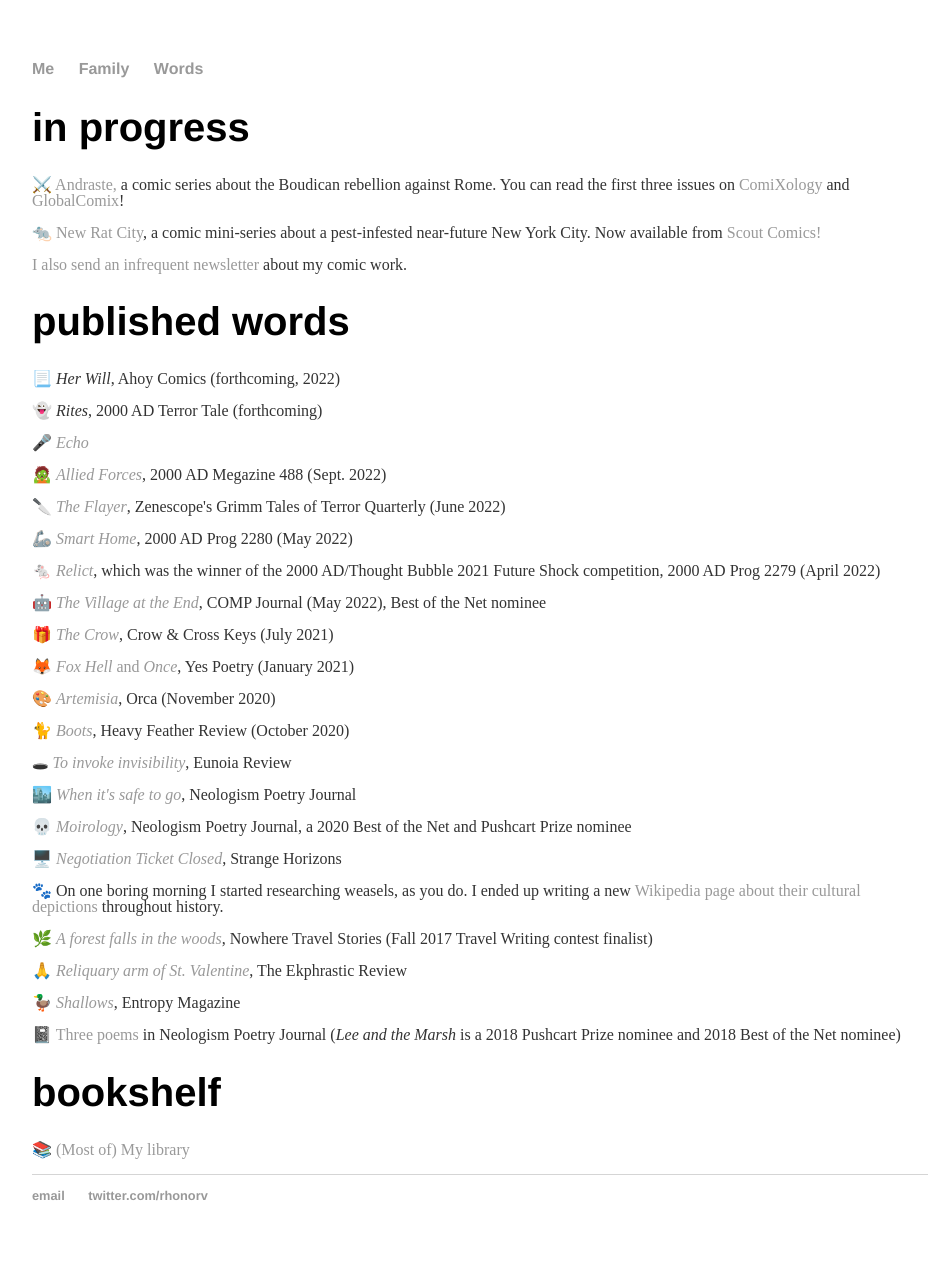
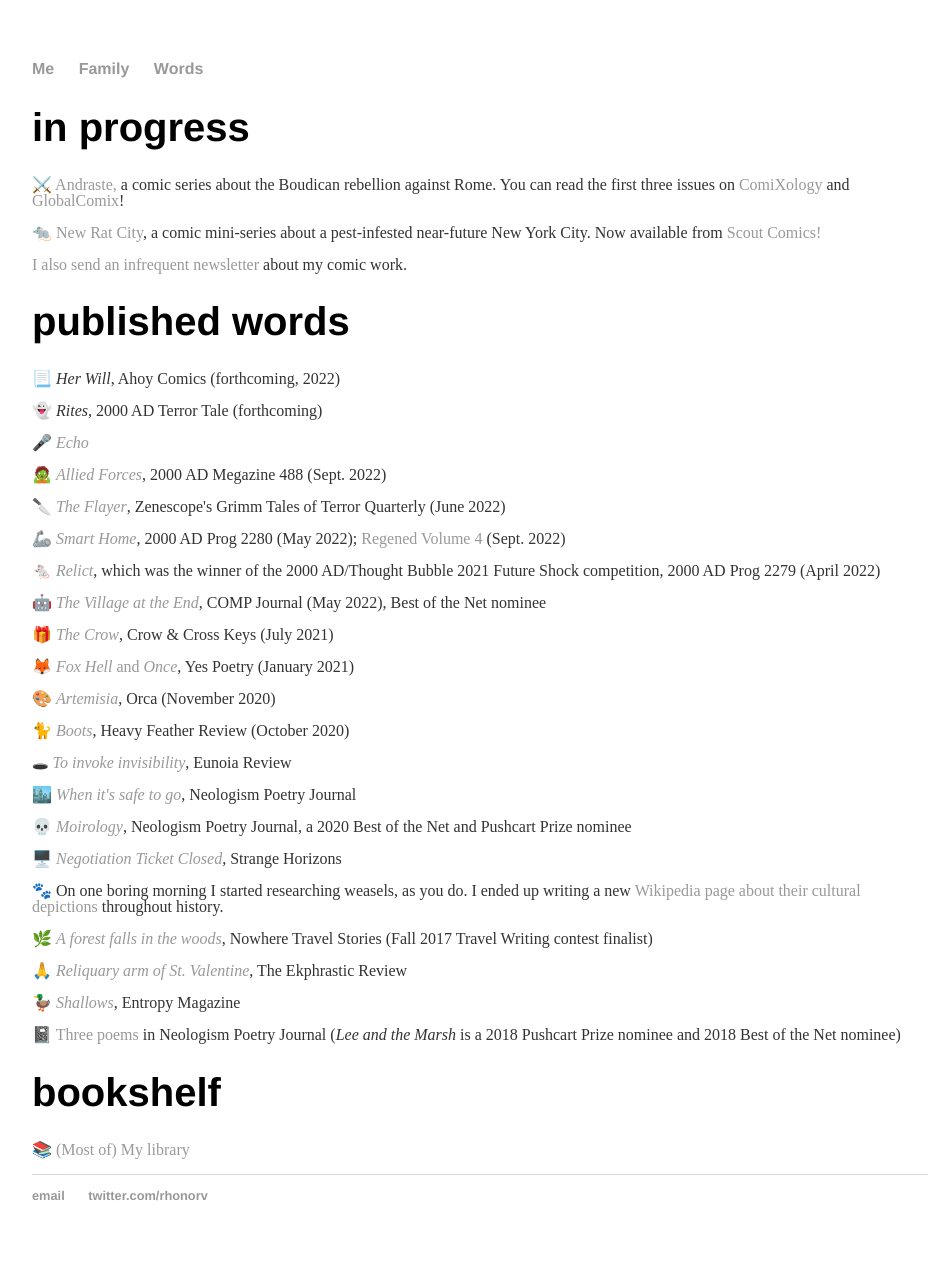
Before and after one commit to rhonorv/rhonorv.github.io, a Jekyll site: the page words/index.html, which Jekyll copies as it is, in a window 1280 px wide. Shown: the whole page, without its empty margins (160-1092 px from the left). Built offline with Jekyll 4.4.1, drawn with Linux system fonts in a browser that asks for light colours.

Commit message:
Update index.html

```diff
--- a/words/index.html
+++ b/words/index.html
@@ -41,7 +41,7 @@
 
 		<p><span aria-hidden="true">🔪 </span><em><a href="https://zenescope.com/products/grimm-tales-of-terror-quarterly-back-to-school">The Flayer</a></em>, Zenescope's Grimm Tales of Terror Quarterly (June 2022)</p>
 
-		<p><span aria-hidden="true">🦾 </span><em><a href="https://shop.2000ad.com/catalogue/PRG2280D">Smart Home</a></em>, 2000 AD Prog 2280 (May 2022)</p>
+		<p><span aria-hidden="true">🦾 </span><em><a href="https://shop.2000ad.com/catalogue/PRG2280D">Smart Home</a></em>, 2000 AD Prog 2280 (May 2022); <a href="https://www.simonandschuster.com/books/2000-AD-Regened-Volume-4/RAMZEE/2000-AD-Regened/9781786185877">Regened Volume 4</a> (Sept. 2022)</p>
 
 		<p><span aria-hidden="true">🐁 </span><a href="https://shop.2000ad.com/catalogue/PRG2279D"><em>Relict</a></em>, which was the winner of the 2000 AD/Thought Bubble 2021 Future Shock competition, 2000 AD Prog 2279 (April 2022)</p>
 
```
